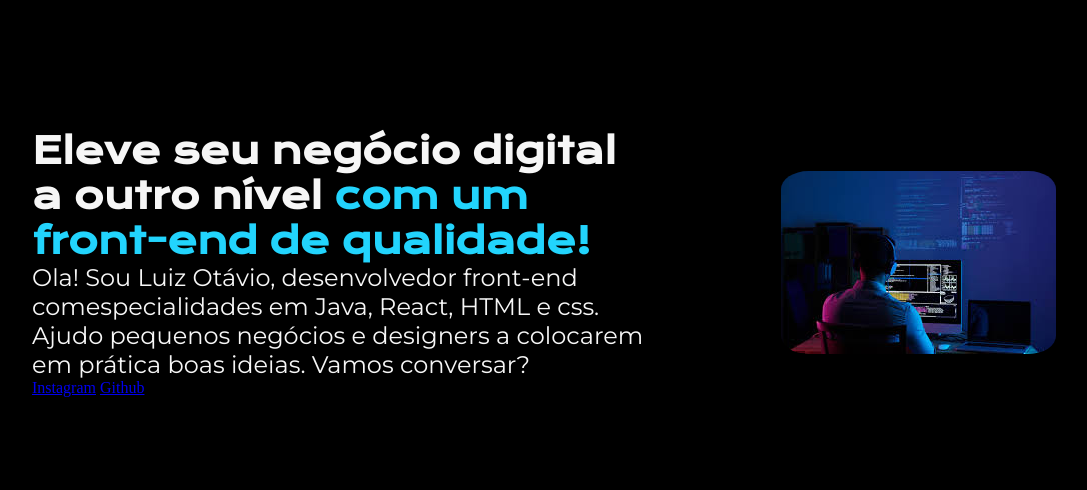
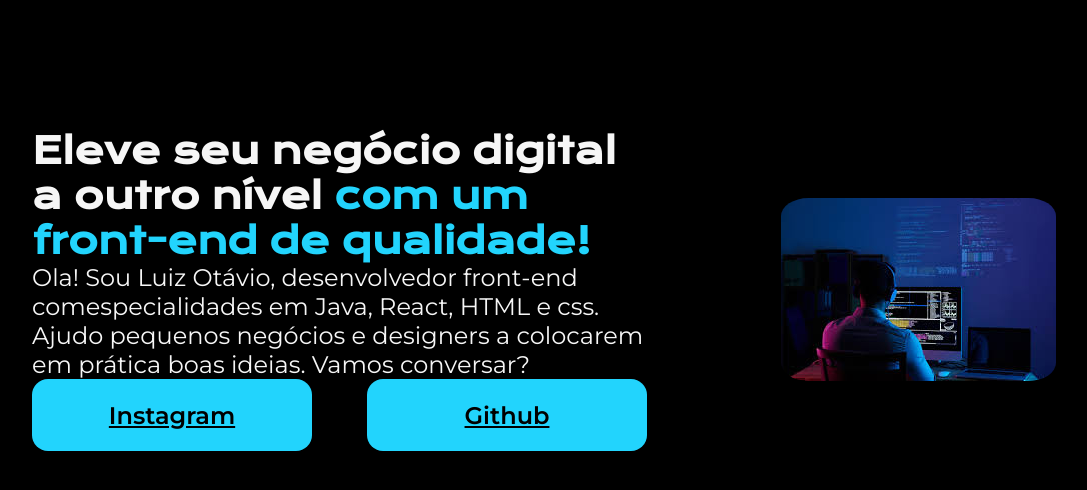
Before and after one commit to Luizsilva439/Portifolio_HTML, a plain HTML site: page index.html in a window 1280 px wide. Shown: the whole page, without its empty margins (96-1183 px from the left). Drawn offline with nearby package versions, Linux system fonts and the light colour scheme.

Commit message:
feat: Ajust layout button

```diff
--- a/index.html
+++ b/index.html
@@ -9,6 +9,7 @@
 </head>
 <body>
     <header></header>
+
     <main class="Apresentacao">
         <section class="Apresentacao__conteudo">
             <h1 class="Apresentacao__conteudo__titulo">Eleve seu negócio digital a outro nível <strong>com um front-end de qualidade!</strong></h1>
@@ -18,8 +19,12 @@
                 negócios e designers a colocarem em prática
                 boas ideias. Vamos conversar?
             </p>
-            <a href=https://www.instagram.com/luizotavio4517/">Instagram</a>
-            <a href="https://github.com/Luizsilva439">Github</a>
+
+            <div class="Apresentacao__links">
+                <a class="Apresentacao__links__link" href=https://www.instagram.com/luizotavio4517/">Instagram</a>
+                <a class="Apresentacao__links__link" href="https://github.com/Luizsilva439">Github</a>
+            </div>
+
         </section>
             <img src="Programando.png" alt="Homen Programando">
     </main>
--- a/style.css
+++ b/style.css
@@ -1,4 +1,4 @@
-@import url('https://fonts.googleapis.com/css2?family=Krona+One&family=Montserrat&display=swap');
+@import url('https://fonts.googleapis.com/css2?family=Krona+One&family=Montserrat:wght@400;600&display=swap');
 
 
 * {
@@ -40,3 +40,20 @@ img{
     font-size: 24px;
     font-family: 'Montserrat', sans-serif;
 }
+
+.Apresentacao__links{
+    display: flex;
+    justify-content: space-between;
+}
+
+.Apresentacao__links__link{
+    background-color: #22d4fd;
+    text-align: center;
+    width: 280px;
+    border-radius: 16px;
+    font-size: 24px;
+    font-weight: 600;
+    padding: 21.5px 0px;
+    color: #000000;
+    font-family: 'Montserrat', sans-serif;
+}
```
